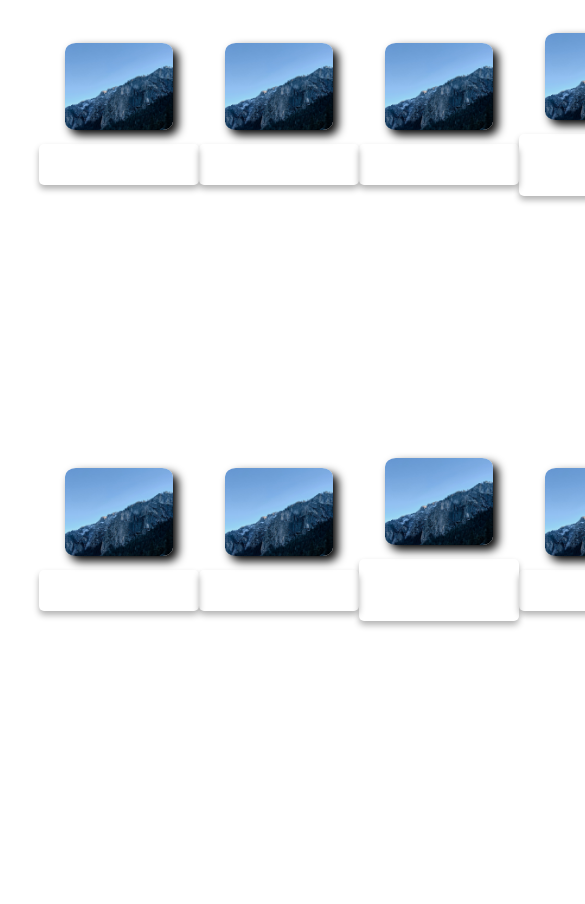
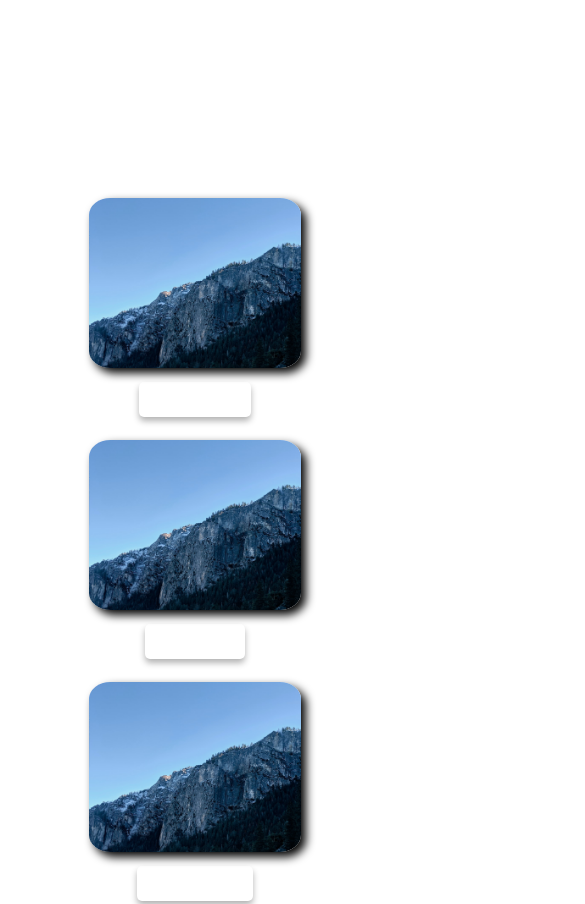
Before and after one commit to DilanK1/pideci_website, a plain HTML site: page menu.html in a window 390 px wide. Shown: the top 904 px of the page, 585 px wide, since content can reach past the window. Before the commit the page ends 850 px from the top, so only its background shows below. Drawn offline with Linux system fonts and the light colour scheme.

Commit message:
edited responsive func for menu

```diff
--- a/menu.html
+++ b/menu.html
@@ -21,7 +21,7 @@
           <img src="img/food.jpeg" alt="Konum" />
         </button>
         <div class="acilir-menu">
-          <button id="acilirButton">Kahvaltılar
+          <button class="acilirButton" id="acilirButton">Kahvaltılar
             <span class="dropdown-arrow">&#9660;</span> <!-- Aşağı ok sembolü --></button>
 
           <div class="acilir-icerik" id="acilirIcerik">
@@ -36,7 +36,7 @@
           <img src="img/food.jpeg" alt="Sosyal Medya" />
         </button>
         <div class="acilir-menu">
-          <button id="acilirButton">Omletler
+          <button class="acilirButton" id="acilirButton">Omletler
             <span class="dropdown-arrow">&#9660;</span> <!-- Aşağı ok sembolü --></button>
 
           <div class="acilir-icerik" id="acilirIcerik">
@@ -53,7 +53,7 @@
           <img src="img/food.jpeg" alt="Konum" />
         </button>
         <div class="acilir-menu">
-          <button id="acilirButton">Gözlemeler
+          <button class="acilirButton" id="acilirButton">Gözlemeler
             <span class="dropdown-arrow">&#9660;</span> <!-- Aşağı ok sembolü --></button>
 
           <div class="acilir-icerik" id="acilirIcerik">
@@ -70,7 +70,7 @@
           <img src="img/food.jpeg" alt="Konum" />
         </button>
         <div class="acilir-menu">
-          <button id="acilirButton">Pide ve Izgaralar
+          <button class="acilirButton" id="acilirButton">Pide ve Izgaralar
             <span class="dropdown-arrow">&#9660;</span> <!-- Aşağı ok sembolü --></button>
 
           <div class="acilir-icerik" id="acilirIcerik">
@@ -97,7 +97,7 @@
           <img src="img/food.jpeg" alt="Konum" />
         </button>
         <div class="acilir-menu">
-          <button id="acilirButton">Salatalar
+          <button class="acilirButton" id="acilirButton">Salatalar
             <span class="dropdown-arrow">&#9660;</span> <!-- Aşağı ok sembolü --></button>
 
           <div class="acilir-icerik" id="acilirIcerik">
@@ -120,7 +120,7 @@
           <img src="img/food.jpeg" alt="Sosyal Medya" />
         </button>
         <div class="acilir-menu">
-          <button id="acilirButton">Tatlılar
+          <button class="acilirButton" id="acilirButton">Tatlılar
             <span class="dropdown-arrow">&#9660;</span> <!-- Aşağı ok sembolü --></button>
 
           <div class="acilir-icerik" id="acilirIcerik">
@@ -137,7 +137,7 @@
           <img src="img/food.jpeg" alt="Konum" />
         </button>
         <div class="acilir-menu">
-          <button id="acilirButton">Kahveler
+          <button class="acilirButton" id="acilirButton">Kahveler
             <span class="dropdown-arrow">&#9660;</span> <!-- Aşağı ok sembolü --></button>
 
           <div class="acilir-icerik" id="acilirIcerik">
@@ -158,7 +158,7 @@
           <img src="img/food.jpeg" alt="Konum" />
         </button>
         <div class="acilir-menu">
-          <button id="acilirButton">Sıcak İçecekler
+          <button class="acilirButton" id="acilirButton">Sıcak İçecekler
             <span class="dropdown-arrow">&#9660;</span> <!-- Aşağı ok sembolü --></button>
 
           <div class="acilir-icerik" id="acilirIcerik">
@@ -182,7 +182,7 @@
           <img src="img/food.jpeg" alt="Konum" />
         </button>
         <div class="acilir-menu">
-          <button id="acilirButton">Milkshakeler
+          <button class="acilirButton" id="acilirButton">Milkshakeler
             <span class="dropdown-arrow">&#9660;</span> <!-- Aşağı ok sembolü --></button>
 
           <div class="acilir-icerik" id="acilirIcerik">
@@ -198,7 +198,7 @@
           <img src="img/food.jpeg" alt="Konum" />
         </button>
         <div class="acilir-menu">
-          <button id="acilirButton">Soğuk İçecekler
+          <button class="acilirButton" id="acilirButton">Soğuk İçecekler
             <span class="dropdown-arrow">&#9660;</span> <!-- Aşağı ok sembolü --></button>
 
           <div class="acilir-icerik" id="acilirIcerik">
--- a/style.css
+++ b/style.css
@@ -91,6 +91,7 @@ header nav .text {
   color: white;
   font-size: 23px;
   text-decoration: none;
+  width: auto;
 }
 #orta img {
   margin-top: 10%;
@@ -176,7 +177,7 @@ header nav .text {
   width: 100%;
 }
 
-#menu_img{
+#menu_img {
   width: 100%;
   height: auto;
   /* min-width: 200px; */
@@ -187,15 +188,15 @@ header nav .text {
   cursor: pointer;
 }
 
-#acilirButton {
+.acilirButton {
   padding: 10px 30px 10px 20px; /* Sol tarafına boşluk bırakın */
   color: white;
   font-size: 18px;
   min-width: 160px;
   border: none;
-  background: transparent;  /*Arkaplanı şeffaf yapın */
-  box-shadow: 0px 4px 6px rgba(0, 0, 0, 0.3);  /*Gölge ekleyin */
-  display: flex;  /*İçeriği yatay hizalamak için flex kullanın */
+  background: transparent; /*Arkaplanı şeffaf yapın */
+  box-shadow: 0px 4px 6px rgba(0, 0, 0, 0.3); /*Gölge ekleyin */
+  display: flex; /*İçeriği yatay hizalamak için flex kullanın */
   align-items: center; /* İçeriği düşeyde hizalamak için kullanın */
   justify-content: space-between; /* İçerik arasında boşluk bırakmak için kullanın */
   border-radius: 5px;
@@ -211,12 +212,11 @@ header nav .text {
 
 /* Açılır menü içeriği */
 .acilir-icerik {
-
   position: absolute;
   left: 0; /* Düğmenin solunda yer alsın */
-    background-color: #fff; /* Beyaz arka plan ekleyin */
+  background-color: rgba(255, 255, 255, 0.4);
   min-width: 160px;
-    max-height: 200px;
+  max-height: 125px;
   overflow-y: auto; /* Kaydırma çubuğunu aktif hale getirin */
   box-shadow: 0px -8px 16px 0px rgba(0, 0, 0, 0.2); /* Negatif değerle yukarı doğru gölge ekleyin */
   z-index: 1;
@@ -224,26 +224,22 @@ header nav .text {
   visibility: hidden; /* Başlangıçta görünmez yapın */
   transform: translateY(-10px); /* Yukarı kaydırılmış gibi başlasın */
   transition: opacity 0.3s ease, visibility 0.3s ease, transform 0.3s ease; /* Geçiş efekti ekleyin */
-
+  border-radius: 10px;
 }
 
 .acilir-icerik a {
   padding: 12px 16px;
   display: block;
   text-decoration: none;
-  color: #333;
+  color: white;
   font-size: 12px;
 }
 
 .acilir-icerik a:hover {
   background-color: #ddd;
+  color: black;
 }
-/* Açılır menüyü göstermek için :hover kullanın */
-.acilir-menu:hover .acilir-icerik {
-  /* opacity: 1;
-  visibility: visible;
-  transform: translateY(0);  */
-}
+
 /* Menu end */
 /* Responsive start */
 
@@ -252,6 +248,9 @@ header nav .text {
     width: 100%;
   }
 
+  body {
+    overflow: scroll;/* Sayfa taşmasını önler scroolıkapatır */
+  }
   .container {
     width: 90%;
   }
@@ -286,6 +285,29 @@ header nav .text {
   .button img {
     margin-top: 1%;
   }
+
+  /* MENÜÜÜÜ */
+  .menu {
+    display: block;
+    margin-bottom: 31cm;
+    margin-top: 10cm;
+  }
+
+  .basliklar {
+    display: flex;
+    flex-direction: column;
+    justify-content: center;
+    align-items: center;
+    height: 100vh;
+  }
+
+  .baslik {
+    display: flex;
+    flex-direction: column;
+    align-items: center;
+    margin-bottom: 20px;
+  }
+
 }
 @media (max-width: 1000px) {
   header nav .logo {
@@ -306,5 +328,25 @@ header nav .text {
     width: 100%;
     height: 95%;
   }
+
+  /* MENÜÜÜÜ */
+
+
+  .acilirButton {
+    padding: 10px 30px 10px 20px; /* Sol tarafına boşluk bırakın */
+    color: white;
+    font-size: 13px;
+    min-width: 50px;
+    border: none;
+    background: transparent; /*Arkaplanı şeffaf yapın */
+    box-shadow: 0px 4px 6px rgba(0, 0, 0, 0.3); /*Gölge ekleyin */
+    display: flex; /*İçeriği yatay hizalamak için flex kullanın */
+    align-items: center; /* İçeriği düşeyde hizalamak için kullanın */
+    justify-content: space-between; /* İçerik arasında boşluk bırakmak için kullanın */
+    border-radius: 5px;
+    cursor: pointer;
+  }
+
+
 }
 /* Responsive end */
```
Lines whose indentation alone changed are shown as unchanged.
